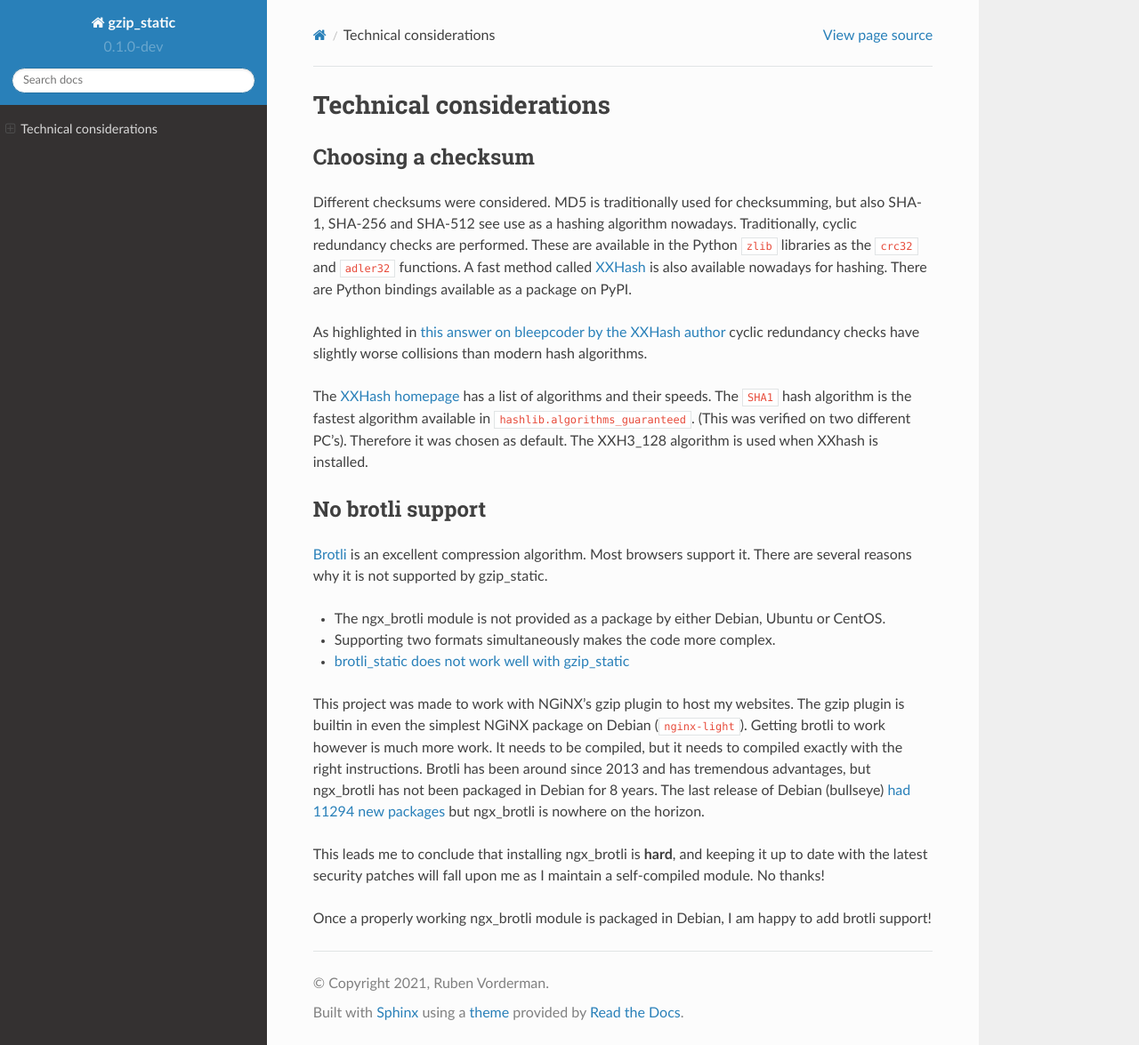
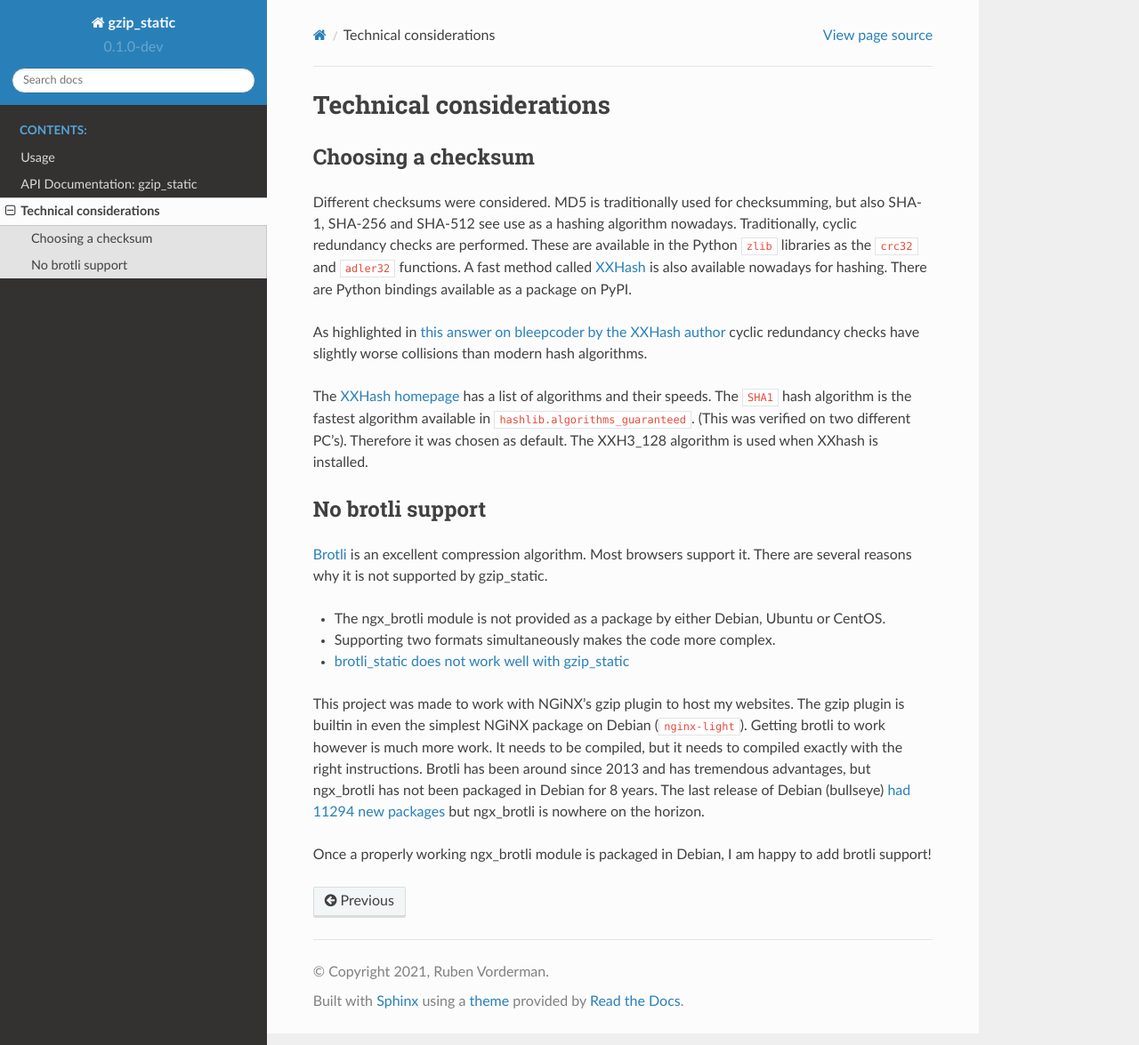
Before and after one commit to rhpvorderman/gzip_static, a Sphinx documentation site: the page built from docs/technical_considerations.rst, in a window 1280 px wide and 1175 px high. Shown: the whole window at 89% size. Built offline with Sphinx 7.4.7 and the Read the Docs theme 2.0.0, drawn with Linux system fonts in a browser that asks for light colours.

Commit message:
Restructure documentation

```diff
--- /dev/null
+++ b/docs/api_documentation.rst
@@ -0,0 +1,6 @@
+==============================
+API Documentation: gzip_static
+==============================
+
+.. automodule:: gzip_static
+   :members:
--- a/docs/technical_considerations.rst
+++ b/docs/technical_considerations.rst
@@ -47,9 +47,5 @@ of Debian (bullseye) `had 11294 new packages
 <https://www.debian.org/News/2021/20210814>`_ but ngx_brotli is nowhere on the
 horizon.
 
-This leads me to conclude that installing ngx_brotli is **hard**, and keeping
-it up to date with the latest security patches will fall upon me as I maintain
-a self-compiled module. No thanks!
-
 Once a properly working ngx_brotli module is packaged in Debian, I am happy
 to add brotli support!
```
Also changed, not shown: docs/index.rst (+3 -26 lines), docs/usage.rst (added, +19 -0 lines).
